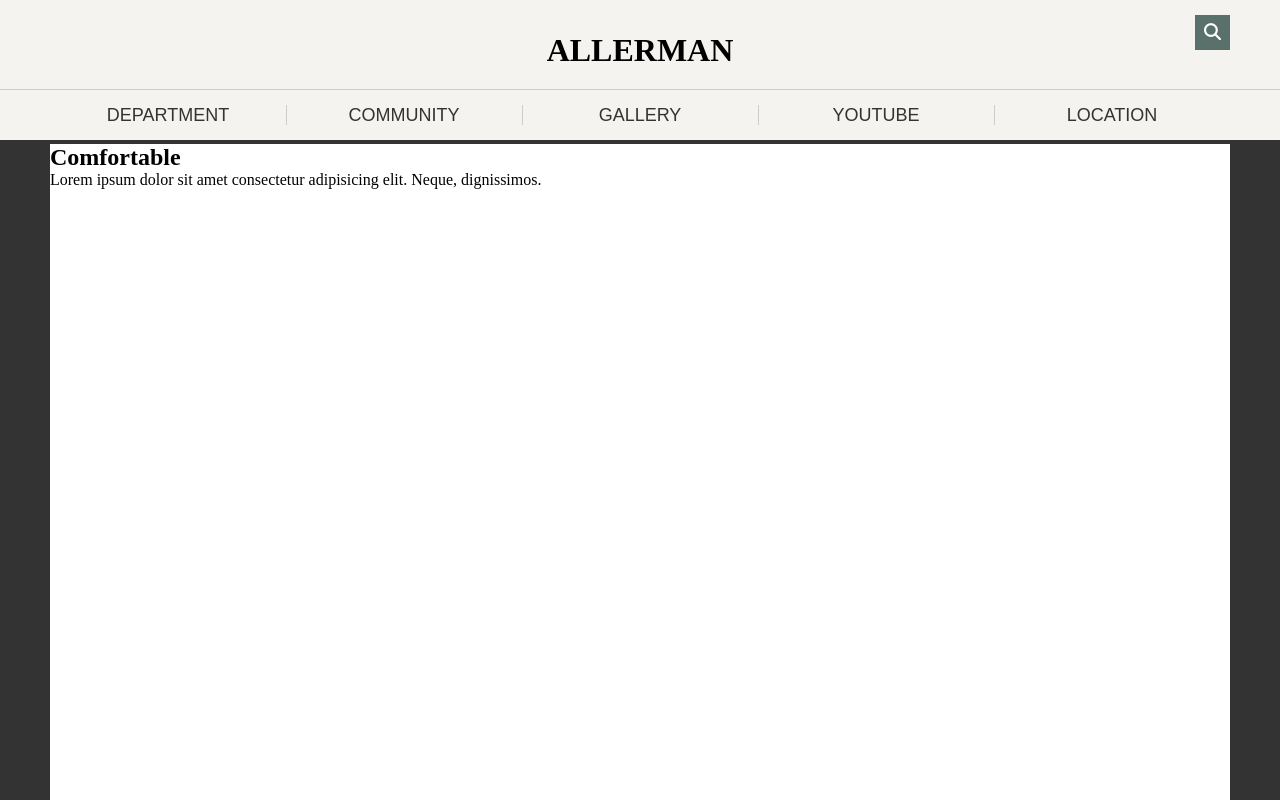
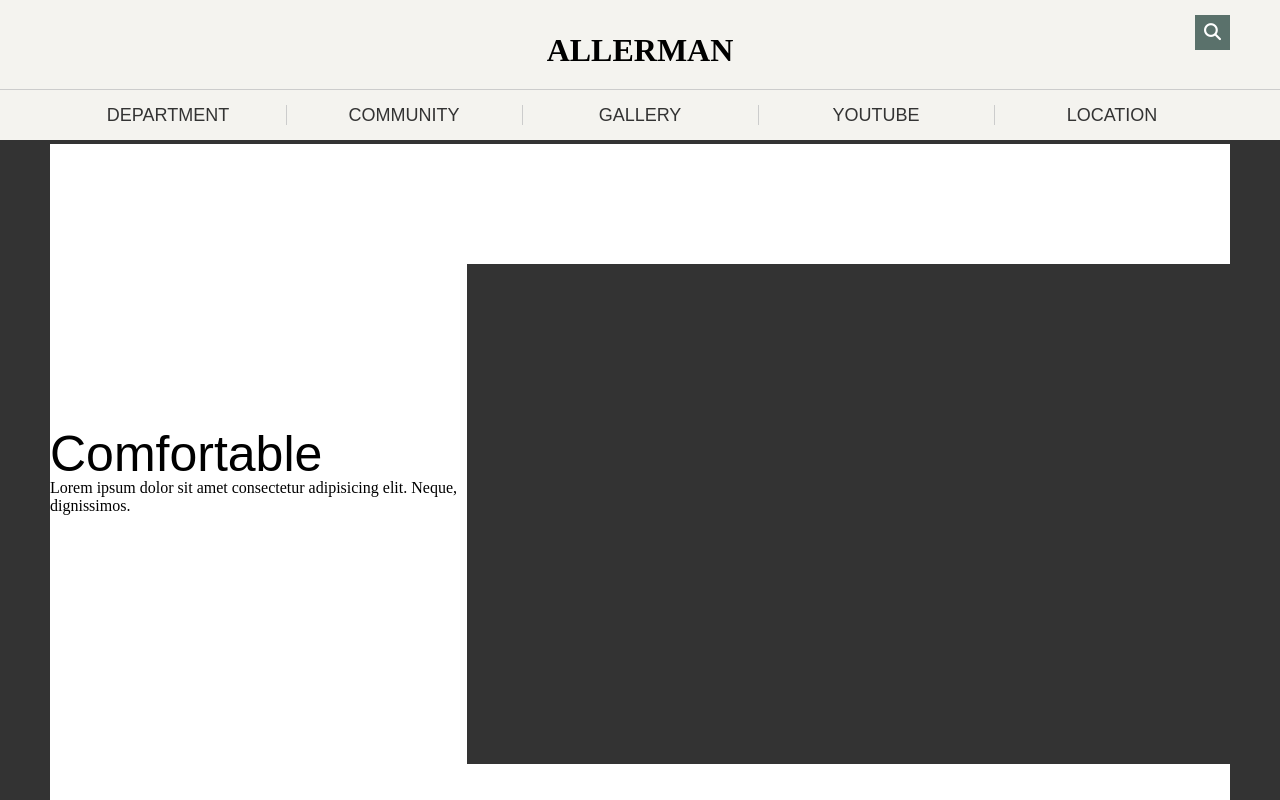
Before and after one commit to aofur3957/portfolio_react, a plain HTML site: page index.html in a window 1280 px wide. Drawn offline with Linux system fonts and the light colour scheme.

Commit message:
visual layout

```diff
--- a/scss/_reset.scss
+++ b/scss/_reset.scss
@@ -1,4 +1,4 @@
-* { margin: 0; padding: 0; }
+* { margin: 0; padding: 0; box-sizing: border-box;}
 ul,ol,li { list-style: none; }
 a { text-decoration: none; }
 button { border: none; background: none; cursor: pointer;}
--- a/scss/style.scss
+++ b/scss/style.scss
@@ -69,9 +69,24 @@
     width: 100%; height: calc(100vh - 18vh);
     background: #333;
     .inner {
+        display: flex;
         width: 1180px;
         height: 100%;
         margin: 0 auto;
+        padding: 15vh 0;
         background: #fff;
+        .txt {
+            display: flex;
+            justify-content: center;
+            flex-direction: column;
+            h1 {
+                font: 50px/1 'arial';
+            }
+        }
+        .slide {
+            width: 900px;
+            height: 500px;
+            background:#333;
+        }
     }
 }
```
Also changed, not shown: css/style.css, 1 other file.
